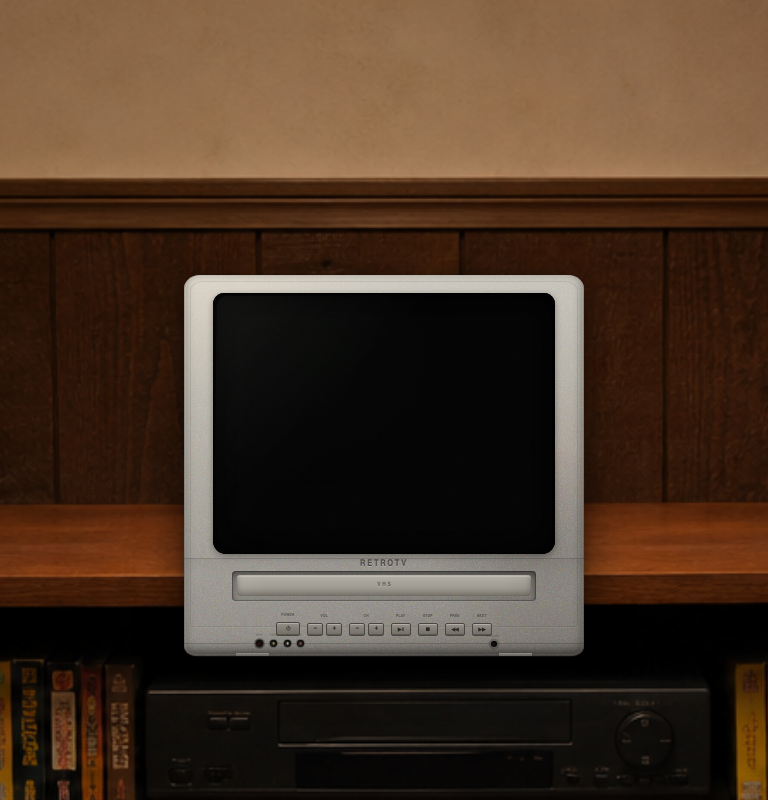
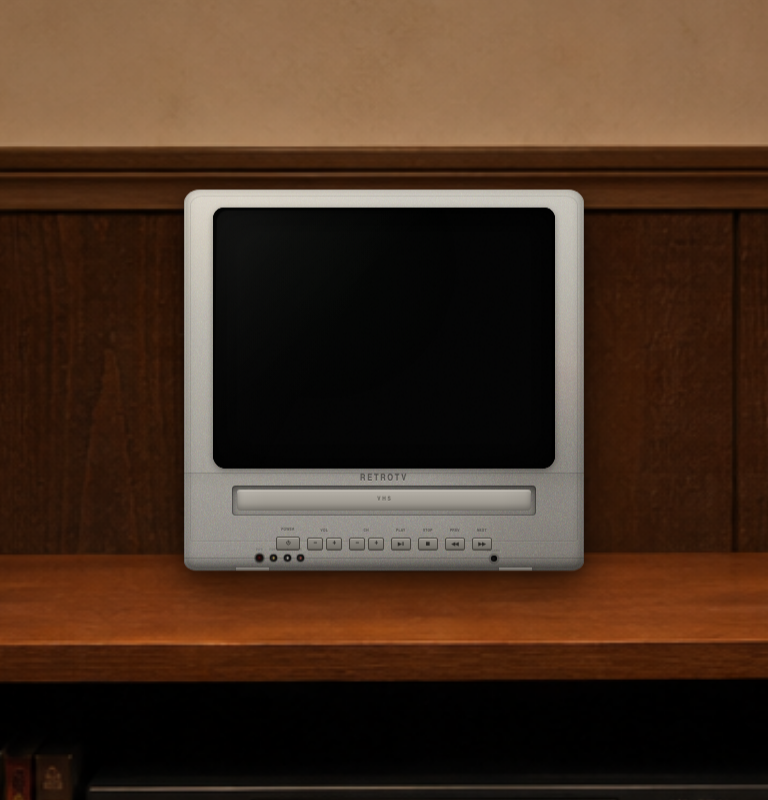
Before and after one commit to bschuby212/retrotv, a Next.js app: page / in a window 768 px wide. Built offline with nearby package versions, Linux system fonts and the light colour scheme.

Commit message:
Zoom mobile/tablet background and center tablet TV with vertical offset
Increase background scale on phone and both tablet tiers. Center tablet
TV mounts on X/Y with a slight upward offset like mobile.

Co-authored-by: bschuby212 <bschuby212@users.noreply.github.com>

```diff
--- a/app/globals.css
+++ b/app/globals.css
@@ -44,10 +44,10 @@ button {
   --cabinet-anchor-wide: 19%;
   --room-focal-x: 50%;
   --room-focal-y: calc(48% + 60px);
-  --room-focal-y-mobile: 56%;
+  --room-focal-y-mobile: 52%;
   --room-focal-y-wide: calc(47% + 60px);
   --room-bg-scale: 2.15;
-  --room-bg-scale-mobile: 2.5;
+  --room-bg-scale-mobile: 3.05;
 }
 
 .page {
--- a/styles/tv/room-scene.module.css
+++ b/styles/tv/room-scene.module.css
@@ -10,10 +10,10 @@
   --cabinet-anchor-wide: 19%;
   --room-focal-x: 50%;
   --room-focal-y: calc(48% + 60px);
-  --room-focal-y-mobile: 56%;
+  --room-focal-y-mobile: 52%;
   --room-focal-y-wide: calc(47% + 60px);
   --room-bg-scale: 2.15;
-  --room-bg-scale-mobile: 2.5;
+  --room-bg-scale-mobile: 3.05;
 }
 
 .backgroundWrap {
@@ -81,17 +81,17 @@
 
 @media (max-width: 480px) {
   .scene {
-    --room-focal-y-mobile: 54%;
-    --room-bg-scale-mobile: 2.65;
+    --room-focal-y-mobile: 52%;
+    --room-bg-scale-mobile: 3.05;
   }
 
   .backgroundWrap {
-    transform: scale(var(--room-bg-scale-mobile, 2.65));
-    transform-origin: center var(--room-focal-y-mobile, 54%);
+    transform: scale(var(--room-bg-scale-mobile, 3.05));
+    transform-origin: center var(--room-focal-y-mobile, 52%);
   }
 
   .background {
-    object-position: var(--room-focal-x, 50%) var(--room-focal-y-mobile, 54%);
+    object-position: var(--room-focal-x, 50%) var(--room-focal-y-mobile, 52%);
   }
 
   .tvMount {
@@ -103,35 +103,35 @@
 
 @media (min-width: 481px) and (max-width: 768px) {
   .backgroundWrap {
-    transform: scale(2.2);
-    transform-origin: center 52%;
+    transform: scale(2.75);
+    transform-origin: center 50%;
   }
 
   .background {
-    object-position: 50% 52%;
+    object-position: 50% 50%;
   }
 
   .tvMount {
-    bottom: 18%;
-    top: auto;
-    transform: translateX(-50%);
+    top: 50%;
+    bottom: auto;
+    transform: translate(-50%, calc(-50% - 20px));
   }
 }
 
 @media (min-width: 769px) and (max-width: 1024px) {
   .backgroundWrap {
-    transform: scale(2.15);
-    transform-origin: center calc(48% + 60px);
+    transform: scale(2.55);
+    transform-origin: center 50%;
   }
 
   .background {
-    object-position: var(--room-focal-x, 50%) var(--room-focal-y, calc(48% + 60px));
+    object-position: 50% 50%;
   }
 
   .tvMount {
-    bottom: 18%;
-    top: auto;
-    transform: translateX(-50%);
+    top: 50%;
+    bottom: auto;
+    transform: translate(-50%, calc(-50% - 16px));
   }
 }
 
```
